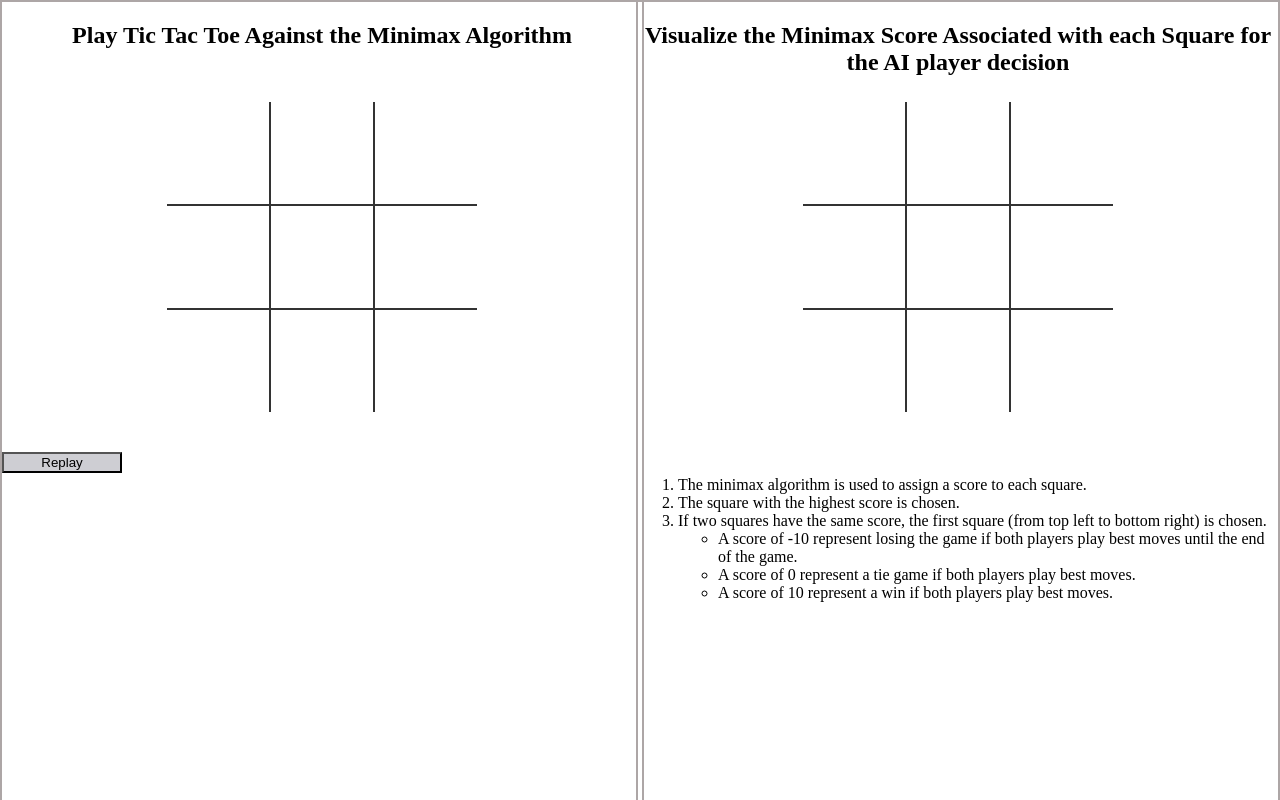
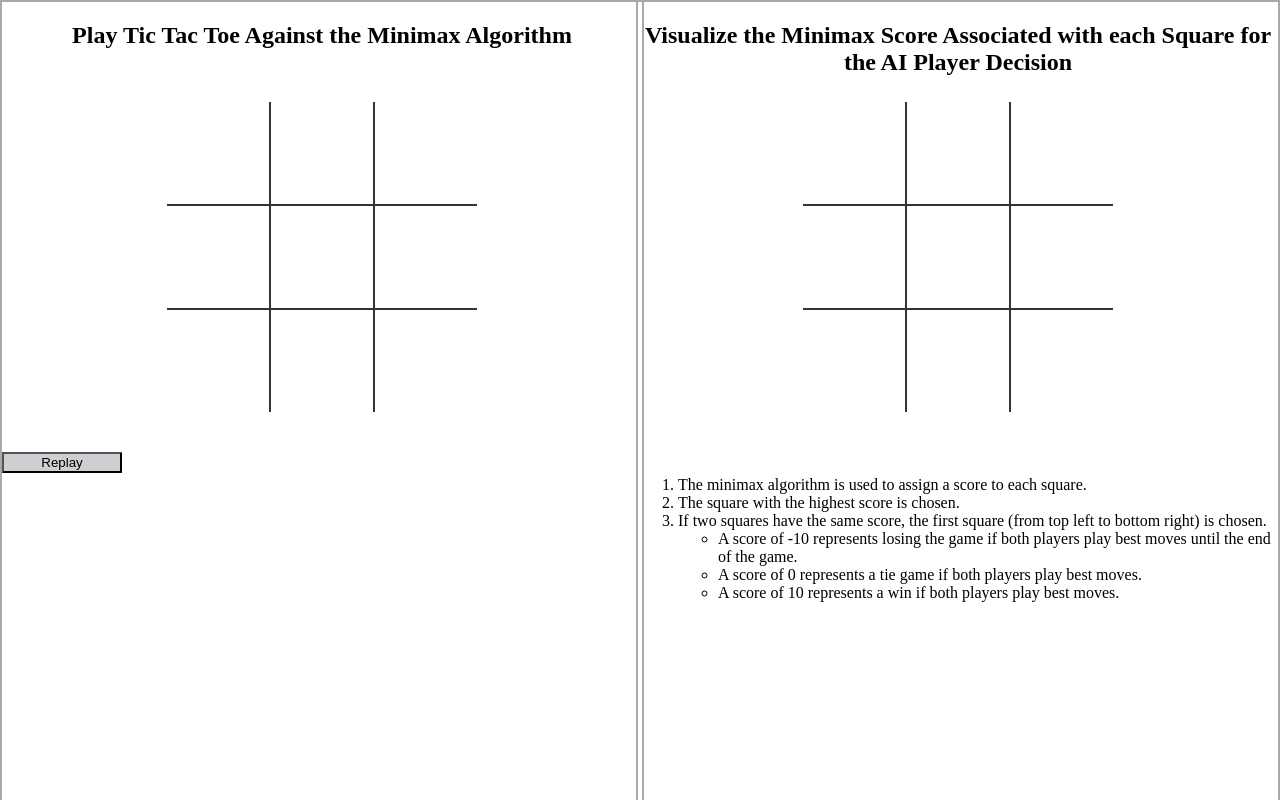
Before and after one commit to simon-delisle/Minimax-TicTacToe, a plain HTML site: page index.html in a window 1280 px wide. Drawn offline with Linux system fonts and the light colour scheme.

Commit message:
Update index.html
fix typos

```diff
--- a/index.html
+++ b/index.html
@@ -39,7 +39,7 @@
 
     <div class="split right">
         <div class="centered">
-            <h2>Visualize the Minimax Score Associated with each Square for the AI player decision</h2>
+            <h2>Visualize the Minimax Score Associated with each Square for the AI Player Decision</h2>
             <table>
                 <tr>
                     <td class="cell2" id="1"></td>
@@ -63,9 +63,9 @@
             <li>The square with the highest score is chosen.</li>
             <li>If two squares have the same score, the first square (from top left to bottom right) is chosen.
                 <ul>
-                    <li>A score of -10 represent losing the game if both players play best moves until the end of the game.</li>
-                    <li>A score of 0 represent a tie game if both players play best moves.</li>
-                    <li>A score of 10 represent a win if both players play best moves.</li>
+                    <li>A score of -10 represents losing the game if both players play best moves until the end of the game.</li>
+                    <li>A score of 0 represents a tie game if both players play best moves.</li>
+                    <li>A score of 10 represents a win if both players play best moves.</li>
                 </ul>
             </li>
 
```
